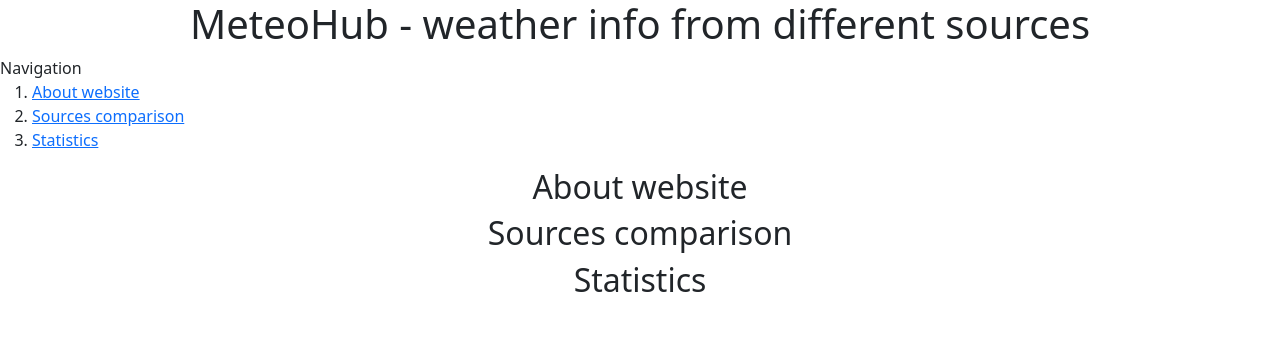
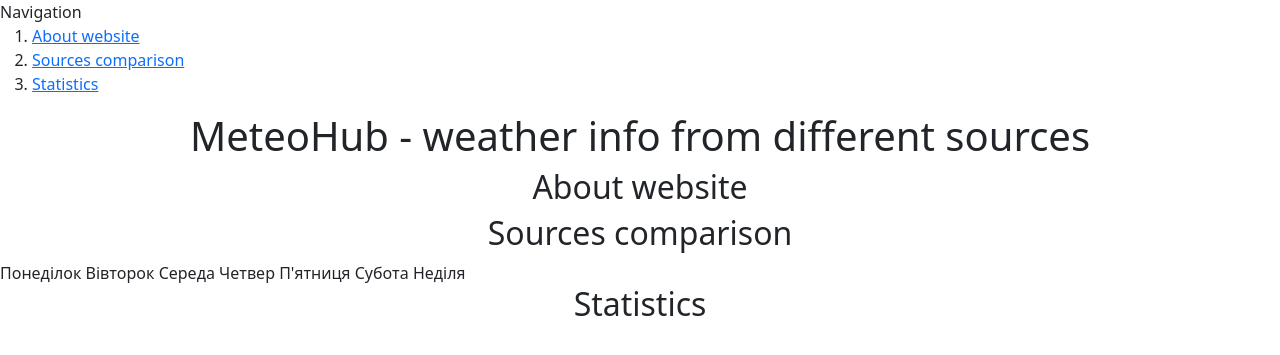
Before and after one commit to GVivaLd1/meteohub, a Django app: page / in a window 1280 px wide. Shown: the top 355 px of the page. Run offline with Django 5.2, Linux system fonts and the light colour scheme.

Commit message:
feat: create skeleton of weather comparison table

```diff
--- a/meteohub/main/templates/main/index.html
+++ b/meteohub/main/templates/main/index.html
@@ -11,7 +11,6 @@
     <title>MeteoHub</title>
 </head>
 <body>
-    <h1>MeteoHub - weather info from different sources</h1>
     <aside>
         <nav>
             Navigation
@@ -23,18 +22,86 @@
         </nav>
     </aside>
     <main>
-        <div>
+        <header>
+            <h1>MeteoHub - weather info from different sources</h1>
+        </header>
+        <section>
             <h2><a name="about">About website</a></h2>
-        </div>
-        <div>
+        </section>
+        <section>
             <h2><a name="comparison">Sources comparison</a></h2>
             <div id="weather-info">
-                <div id="chosen-day-info"></div>
-                <div id="comparison-block"></div>
+                <div id="summary"></div>
+                <div id="comparison-block">
+                    <div class="days-of-week">
+                        <span class="day-name">Понеділок</span>
+                        <span class="day-name">Вівторок</span>
+                        <span class="day-name">Середа</span>
+                        <span class="day-name">Четвер</span>
+                        <span class="day-name">П'ятниця</span>
+                        <span class="day-name">Субота</span>
+                        <span class="day-name">Неділя</span>
+                    </div>
+                    <div class="source-report">
+                        <div class="source-name"></div>
+                        <div class="day-report"></div>
+                        <div class="day-report"></div>
+                        <div class="day-report"></div>
+                        <div class="day-report"></div>
+                        <div class="day-report"></div>
+                        <div class="day-report"></div>
+                        <div class="day-report"></div>
+                        <div class="source-name"></div>
+                    </div>
+                    <div class="source-report">
+                        <div class="source-name"></div>
+                        <div class="day-report"></div>
+                        <div class="day-report"></div>
+                        <div class="day-report"></div>
+                        <div class="day-report"></div>
+                        <div class="day-report"></div>
+                        <div class="day-report"></div>
+                        <div class="day-report"></div>
+                        <div class="source-name"></div>
+                    </div>
+                    <div class="source-report">
+                        <div class="source-name"></div>
+                        <div class="day-report"></div>
+                        <div class="day-report"></div>
+                        <div class="day-report"></div>
+                        <div class="day-report"></div>
+                        <div class="day-report"></div>
+                        <div class="day-report"></div>
+                        <div class="day-report"></div>
+                        <div class="source-name"></div>
+                    </div>
+                    <div class="source-report">
+                        <div class="source-name"></div>
+                        <div class="day-report"></div>
+                        <div class="day-report"></div>
+                        <div class="day-report"></div>
+                        <div class="day-report"></div>
+                        <div class="day-report"></div>
+                        <div class="day-report"></div>
+                        <div class="day-report"></div>
+                        <div class="source-name"></div>
+                    </div>
+                    <div class="source-report">
+                        <div class="source-name"></div>
+                        <div class="day-report"></div>
+                        <div class="day-report"></div>
+                        <div class="day-report"></div>
+                        <div class="day-report"></div>
+                        <div class="day-report"></div>
+                        <div class="day-report"></div>
+                        <div class="day-report"></div>
+                        <div class="source-name"></div>
+                    </div>
+                </div>
             </div>
-        </div>
-        <div>
+        </section>
+        <section>
             <h2><a name="statistics">Statistics</a></h2>
-        </div>
+        </section>
     </main>
 </body>
```
